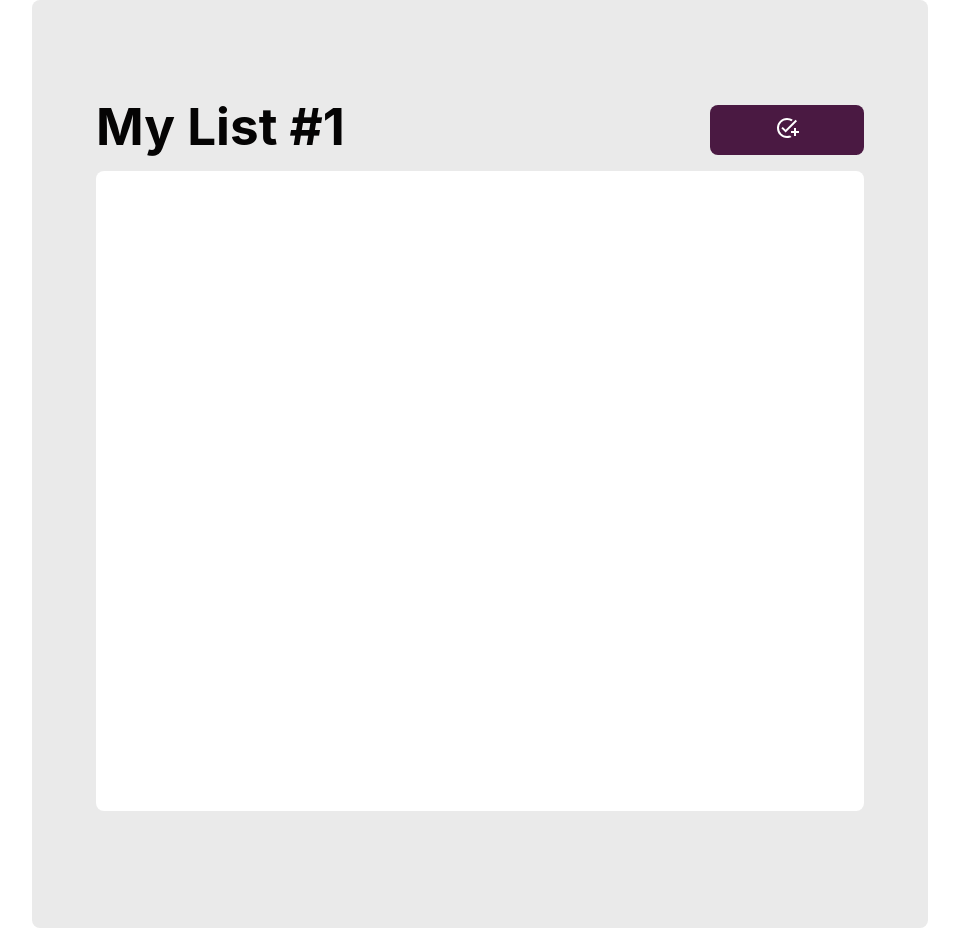
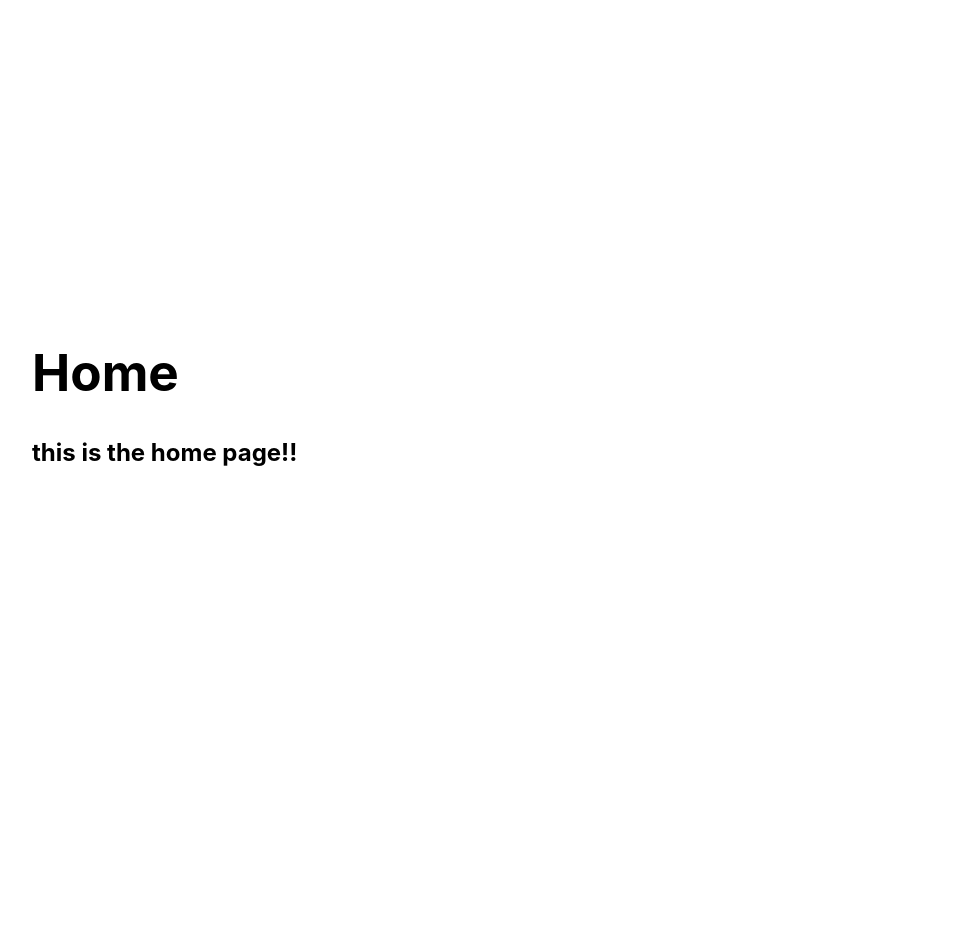
Before and after one commit to aditya-sutar-45/react-todo, a React (Vite) app: page / in a window 1280 px wide. Shown: the whole page, without its empty margins (160-1119 px from the left). After the commit the page ends 800 px from the top, so only its background shows below. Built offline with nearby package versions, Linux system fonts and the light colour scheme.

Commit message:
added AppRoutes.jsx to set up routing

```diff
--- /dev/null
+++ b/src/AppRoutes.jsx
@@ -0,0 +1,12 @@
+import { Route, Routes } from "react-router";
+import Home from "./test/Home";
+import App from "./App";
+
+export default function AppRoutes() {
+  return (
+    <Routes>
+      <Route index element={<Home />} />
+      <Route path="list" element={<App />} />
+    </Routes>
+  );
+}
--- a/src/main.jsx
+++ b/src/main.jsx
@@ -1,15 +1,13 @@
 import { StrictMode } from "react";
 import { createRoot } from "react-dom/client";
-import { BrowserRouter, Routes, Route } from "react-router";
+import { BrowserRouter } from "react-router";
 import "./css/index.css";
-import App from "./App.jsx";
+import AppRoutes from "./AppRoutes.jsx";
 
 createRoot(document.getElementById("root")).render(
   <StrictMode>
     <BrowserRouter>
-      <Routes>
-        <Route path="/" element={<App />} />
-      </Routes>
+      <AppRoutes />
     </BrowserRouter>
   </StrictMode>
 );
--- /dev/null
+++ b/src/test/Home.jsx
@@ -0,0 +1,8 @@
+export default function Home() {
+  return (
+    <>
+      <h1>Home</h1>
+      <h2>this is the home page!!</h2>
+    </>
+  );
+}
```
